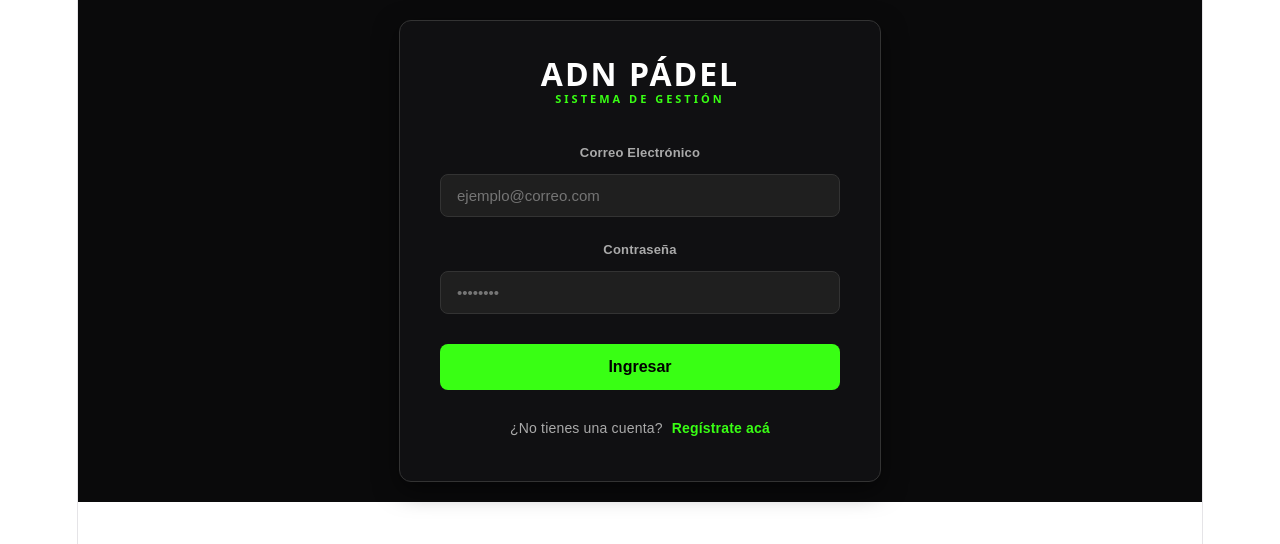
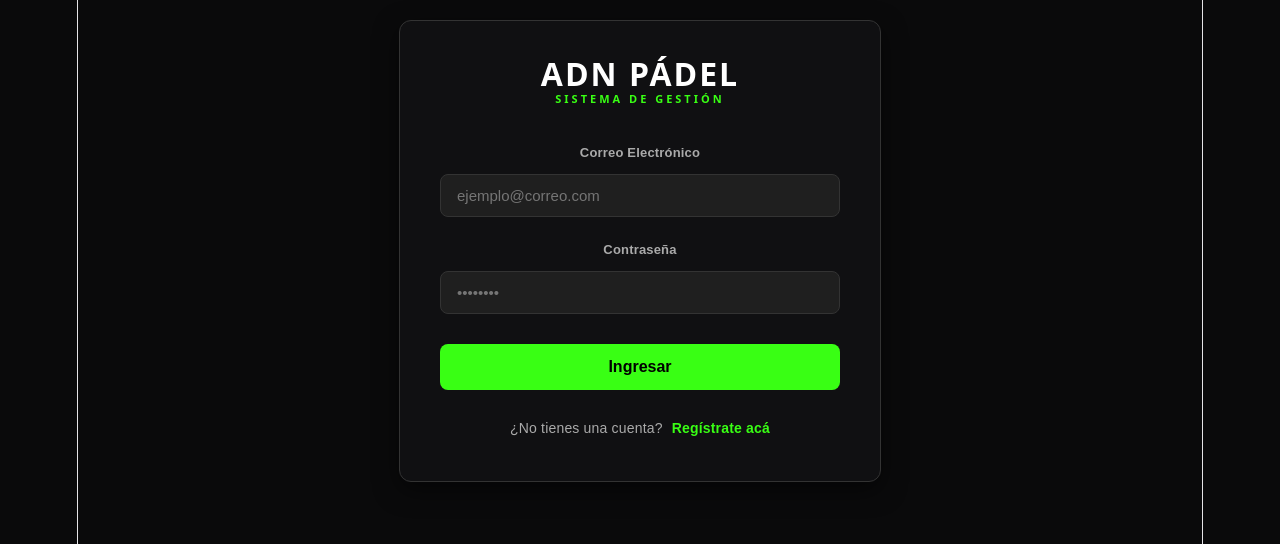
Before and after one commit to fbgawlik/padel-app-frontend, a React (Vite) app: page /login in a window 1280 px wide. Shown: the top 544 px of the page. Built offline with nearby package versions, Linux system fonts and the light colour scheme; no server answers.

Commit message:
eliminamos fondos blancos del index y le dimos movilidad con scroll al boton para crear torneos

```diff
--- a/src/index.css
+++ b/src/index.css
@@ -50,8 +50,10 @@
   }
 }
 
-body {
+html, body {
+  background-color: #0A0A0B;
   margin: 0;
+  padding: 0;
 }
 
 input[type="date"],
--- a/src/screens/GestionTorneoScreen.jsx
+++ b/src/screens/GestionTorneoScreen.jsx
@@ -435,13 +435,7 @@ const GestionTorneoScreen = () => {
         )}
       </div>
 
-      {/* BOTÓN FLOTANTE */}
-      <button style={styles.fabButton}>
-        <svg width="28" height="28" viewBox="0 0 24 24" fill="none" stroke="#0A0A0B" strokeWidth="3" strokeLinecap="round" strokeLinejoin="round">
-          <line x1="12" y1="5" x2="12" y2="19"></line><line x1="5" y1="12" x2="19" y2="12"></line>
-        </svg>
-      </button>
-
+      {/* Botón flotante eliminado: solo se muestra en el listado principal de torneos */}
     </div>
   );
 };
--- a/src/screens/GestionTorneoScreen.styles.js
+++ b/src/screens/GestionTorneoScreen.styles.js
@@ -92,7 +92,7 @@ export const styles = {
   llavesContainer: { minHeight: '260px', display: 'flex', justifyContent: 'center', alignItems: 'center', border: '1px dashed rgba(255,255,255,0.1)', borderRadius: '20px', padding: '20px' },
   mensajePlaceholder: { textAlign: 'center' },
 
-  fabButton: { position: 'fixed', bottom: '104px', right: '24px', width: '56px', height: '56px', borderRadius: '28px', backgroundColor: theme.colors.primary, display: 'flex', alignItems: 'center', justifyContent: 'center', border: 'none', boxShadow: '0 4px 16px rgba(57, 255, 20, 0.4)', cursor: 'pointer', zIndex: 99 },
+
   centerContainer: { display: 'flex', justifyContent: 'center', alignItems: 'center', minHeight: '60vh' },
   spinner: { width: '36px', height: '36px', border: '3px solid rgba(57, 255, 20, 0.1)', borderTopColor: theme.colors.primary, borderRadius: '50%', animation: 'spin 1s linear infinite' }
 }
--- a/src/screens/TorneosScreen.styles.js
+++ b/src/screens/TorneosScreen.styles.js
@@ -139,9 +139,9 @@ export const styles = {
     textAlign: 'center', padding: '40px 20px'
   },
   fabButton: {
-    position: 'fixed', bottom: '104px', right: '24px',
+    position: 'fixed', bottom: '100px', right: '20px',
     width: '56px', height: '56px', borderRadius: '28px',
     backgroundColor: theme.colors.primary, display: 'flex', alignItems: 'center', justifyContent: 'center',
-    border: 'none', boxShadow: '0 4px 16px rgba(57, 255, 20, 0.4)', cursor: 'pointer', zIndex: 99
+    border: 'none', boxShadow: '0 4px 16px rgba(57, 255, 20, 0.4)', cursor: 'pointer', zIndex: 999
   }
 }
```
